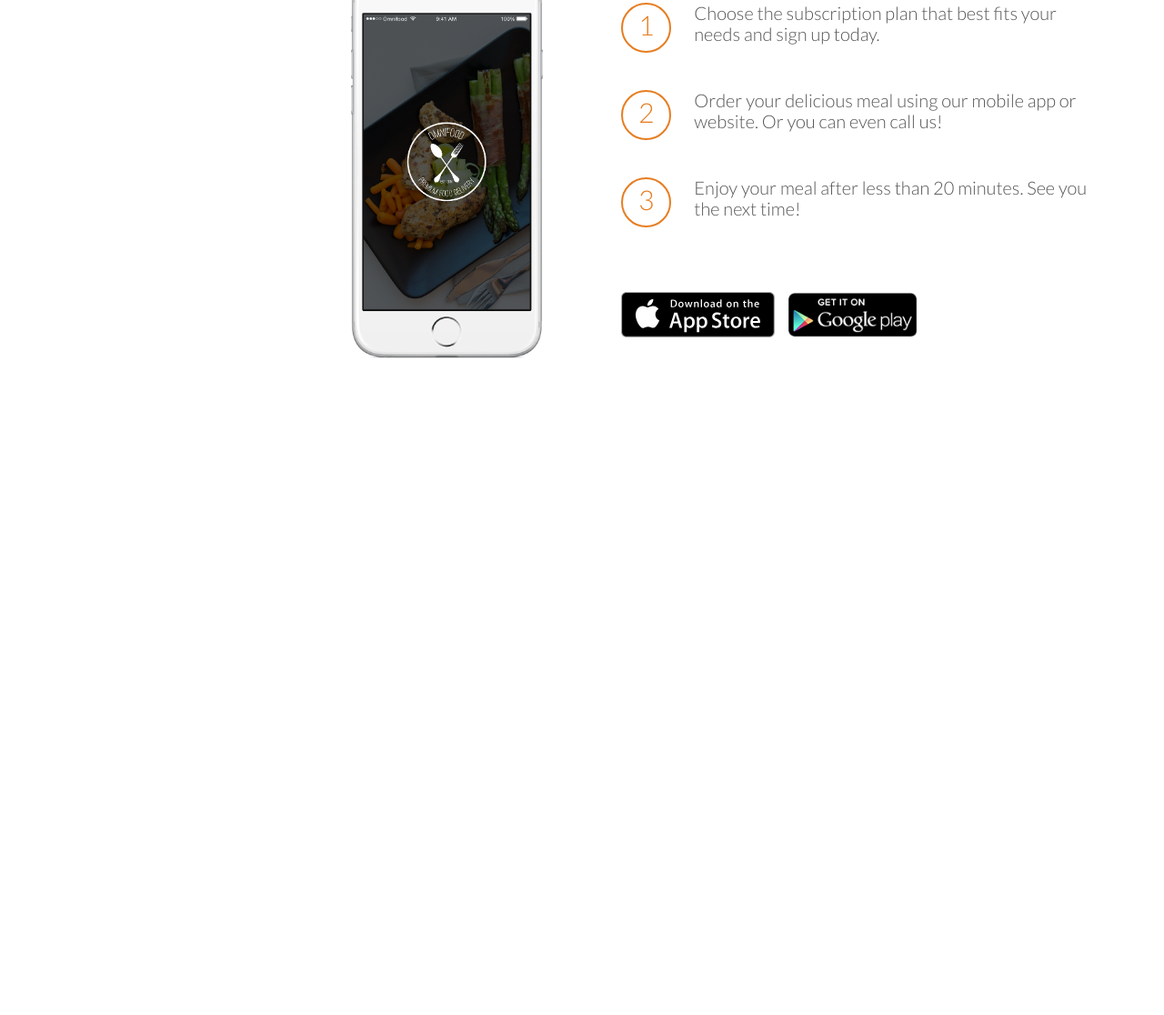
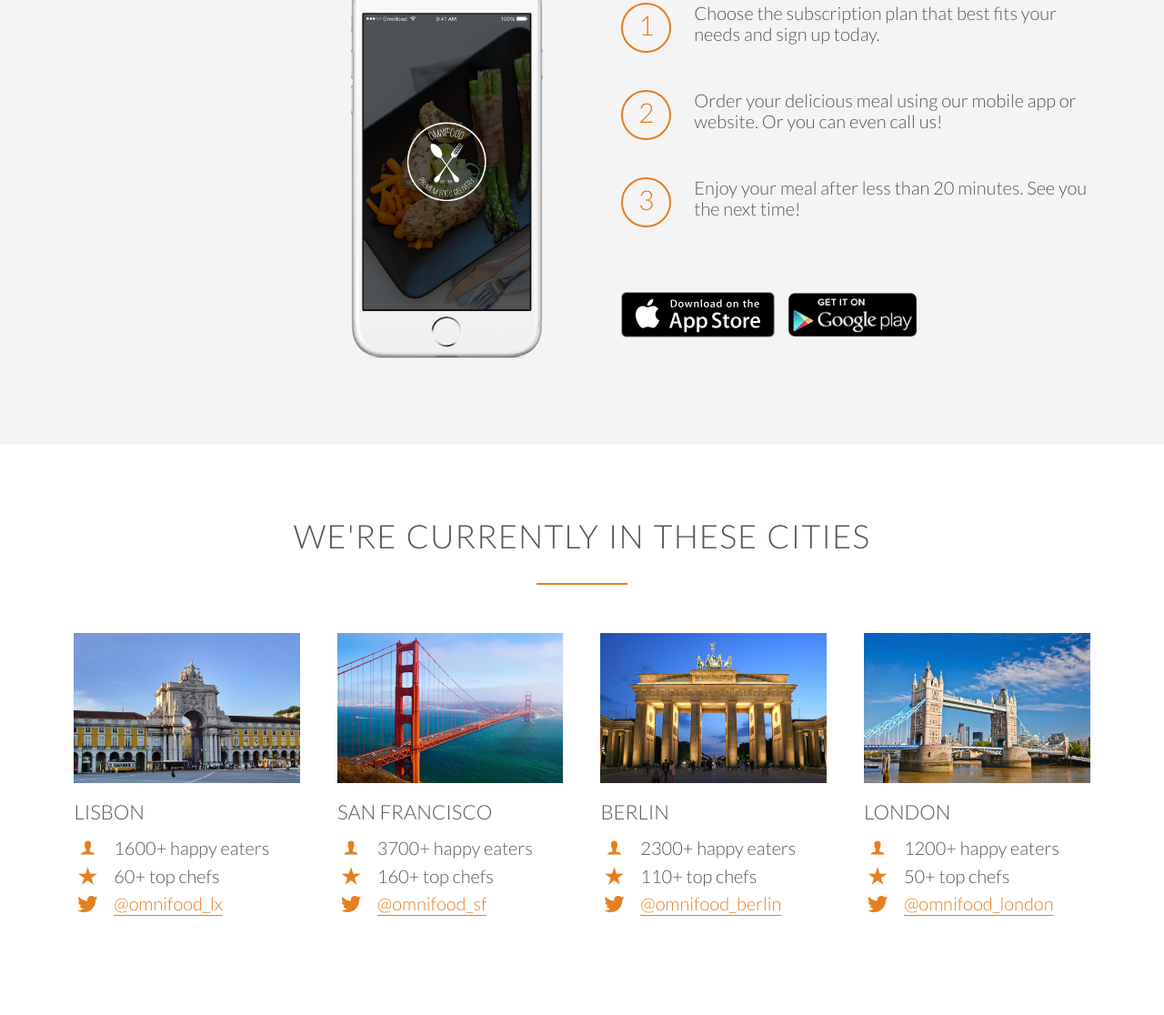
Before and after one commit to dav1dborja/omnifood, a plain HTML site: page index.html in a window 1280 px wide. Shown: the part 2249-3365 px from the top of the page at 91% size. Before the commit the page ends 2738 px from the top, so only its background shows below. Drawn offline with Linux system fonts and the light colour scheme; files whose address does not match are found by name.

Commit message:
building the cities section

```diff
--- a/index.html
+++ b/index.html
@@ -112,7 +112,7 @@
                     </li>
                 </ul>
             </section>
-            <section class="sections-steps">
+            <section class="section-steps">
                 <div class="row">
                     <h2>How it works &mdash; Simple as 1, 2, 3</h2>
                 </div>
@@ -138,9 +138,83 @@
                     </div>
                 </div>
             </section>
+            <section class="section-cities">
+                <div class="row">
+                    <h2>We're currently in these cities</h2>
+                </div>
+
+                <div class="row">
+                    <div class="col span-1-of-4 box">
+                        <img src="resources/img/lisbon-3.jpg" alt="Lisbon">
+                        <h3>Lisbon</h3>
+                        <div class="city-feature">
+                            <i class="ion-ios-person icon-small"></i>
+                            1600+ happy eaters
+                        </div>
+                        <div class="city-feature">
+                            <i class="ion-ios-star icon-small"></i>
+                            60+ top chefs
+                        </div>
+                        <div class="city-feature">
+                            <i class="ion-social-twitter icon-small"></i>
+                            <a href="#">@omnifood_lx</a>
+                        </div>
+                    </div>
+                    <div class="col span-1-of-4 box">
+                        <img src="resources/img/san-francisco.jpg" alt="San Francisco">
+                        <h3>San Francisco</h3>
+                        <div class="city-feature">
+                            <i class="ion-ios-person icon-small"></i>
+                            3700+ happy eaters
+                        </div>
+                        <div class="city-feature">
+                            <i class="ion-ios-star icon-small"></i>
+                            160+ top chefs
+                        </div>
+                        <div class="city-feature">
+                            <i class="ion-social-twitter icon-small"></i>
+                            <a href="#">@omnifood_sf</a>
+                        </div>
+                    </div>
+                    <div class="col span-1-of-4 box">
+                        <img src="resources/img/berlin.jpg" alt="Berlin">
+                        <h3>Berlin</h3>
+                        <div class="city-feature">
+                            <i class="ion-ios-person icon-small"></i>
+                            2300+ happy eaters
+                        </div>
+                        <div class="city-feature">
+                            <i class="ion-ios-star icon-small"></i>
+                            110+ top chefs
+                        </div>
+                        <div class="city-feature">
+                            <i class="ion-social-twitter icon-small"></i>
+                            <a href="#">@omnifood_berlin</a>
+                        </div>
+                    </div>
+                    <div class="col span-1-of-4 box">
+                        <img src="resources/img/london.jpg" alt="London">
+                        <h3>London</h3>
+                        <div class="city-feature">
+                            <i class="ion-ios-person icon-small"></i>
+                            1200+ happy eaters
+                        </div>
+                        <div class="city-feature">
+                            <i class="ion-ios-star icon-small"></i>
+                            50+ top chefs
+                        </div>
+                        <div class="city-feature">
+                            <i class="ion-social-twitter icon-small"></i>
+                            <a href="#">@omnifood_london</a>
+                        </div>
+                    </div>
+                </div>
+            </section>
         </body>
     </html>
 
     <!--
 
+
+
     -->
--- a/resources/css/style.css
+++ b/resources/css/style.css
@@ -110,6 +110,37 @@ h2:after {
     display: block;
     color: #e67e22;
     margin-bottom: 10px;
+}
+
+.icon-small {
+    color: #e67e22;
+    display: inline-block;
+    font-size: 120%;
+    text-align: center;
+    width: 30px;
+    margin-right: 10px;
+
+    /* secrets to align text and icons */
+    line-height: 120%;
+    vertical-align: middle;
+    margin-top: -5px;
+}
+
+/* ----- LINKS ----- */
+
+a:link,
+a:visited {
+    color: #e67e22;
+    text-decoration: none;
+    padding-bottom: 1px;
+    border-bottom: 1px solid #e67e22;
+    transition: border-bottom 0.2s, color 0.2s;
+}
+
+a:hover,
+a:active {
+    color: #555;
+    border-bottom: 1px solid transparent;
 }
 
 /* ----- BUTTONS ----- */
@@ -302,9 +333,28 @@ header {
     margin-right: 25px;
 }
 
+.btn-app:link,
+.btn-app:visited {
+    border: 0;
+}
+
 .btn-app img {
     height: 50px;
     width: auto;
     margin-right: 10px;
+}
 
+
+/* --------------------------------------------------- */
+/* CITIES */
+/* --------------------------------------------------- */
+
+.box img {
+    width: 100%;
+    height: auto;
+    margin-bottom: 15px;
 }
+
+.city-feature {
+    margin-bottom: 5px;
+}
```
